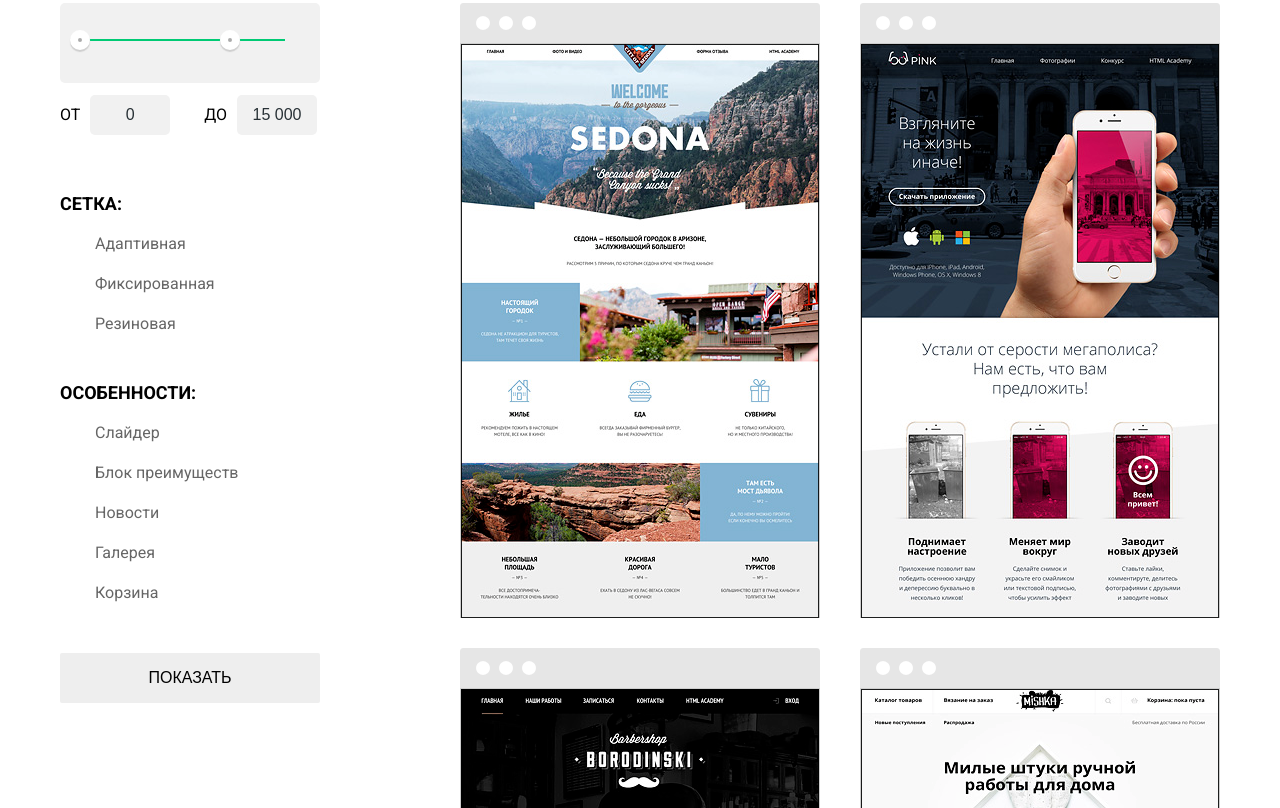
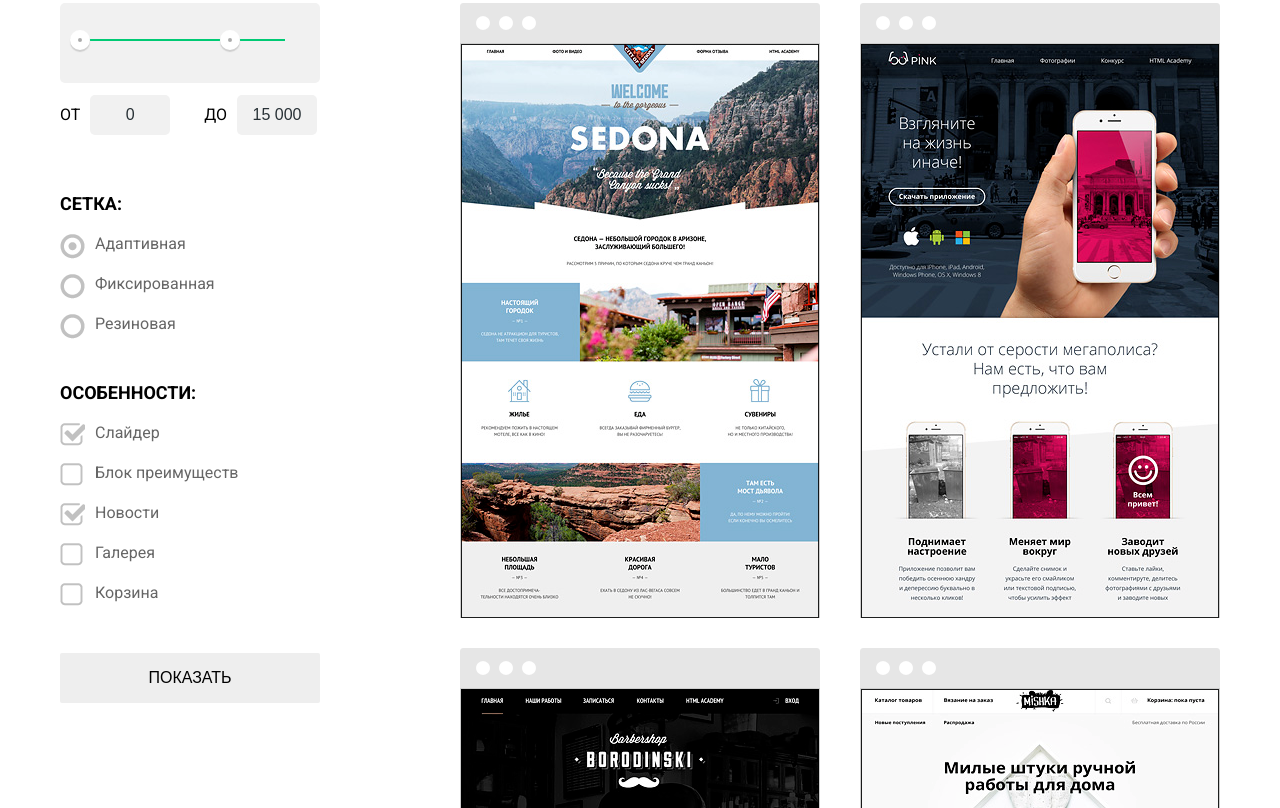
Before and after one commit to dim3x/nedrstest, a plain HTML site: page index/Shop.html in a window 1280 px wide. Shown: the part 485-1293 px from the top of the page. Drawn offline with Linux system fonts and the light colour scheme.

Commit message:
Add files via upload

```diff
--- a/index/Shop.html
+++ b/index/Shop.html
@@ -83,9 +83,9 @@
 
                             <h2 class="filters-title">СЕТКА:</h2>
 
-                            <label><input type="radio" value="r" name="rb" checked>Адаптивная</label>
-                            <label><input type="radio" value="r" name="rb">Фиксированная</label>
-                            <label><input type="radio" value="r" name="rb">Резиновая</label>
+                            <label><input type="radio" value="r" name="rb" checked><span></span>Адаптивная</label>
+                            <label><input type="radio" value="r" name="rb"><span></span>Фиксированная</label>
+                            <label><input type="radio" value="r" name="rb"><span></span>Резиновая</label>
 
                         </div>
 
@@ -93,11 +93,11 @@
 
                             <h2 class="filters-title">ОСОБЕННОСТИ:</h2>
 
-                            <label><input type="checkbox" value="1" checked>Слайдер</label>
-                            <label><input type="checkbox" value="2">Блок преимуществ</label>
-                            <label><input type="checkbox" value="3" checked>Новости</label>
-                            <label><input type="checkbox" value="4">Галерея</label>
-                            <label><input type="checkbox" value="5">Корзина</label>
+                            <label><input type="checkbox" value="1" checked><span></span>Слайдер</label>
+                            <label><input type="checkbox" value="2"><span></span>Блок преимуществ</label>
+                            <label><input type="checkbox" value="3" checked><span></span>Новости</label>
+                            <label><input type="checkbox" value="4"><span></span>Галерея</label>
+                            <label><input type="checkbox" value="5"><span></span>Корзина</label>
 
                         </div>
 
```
